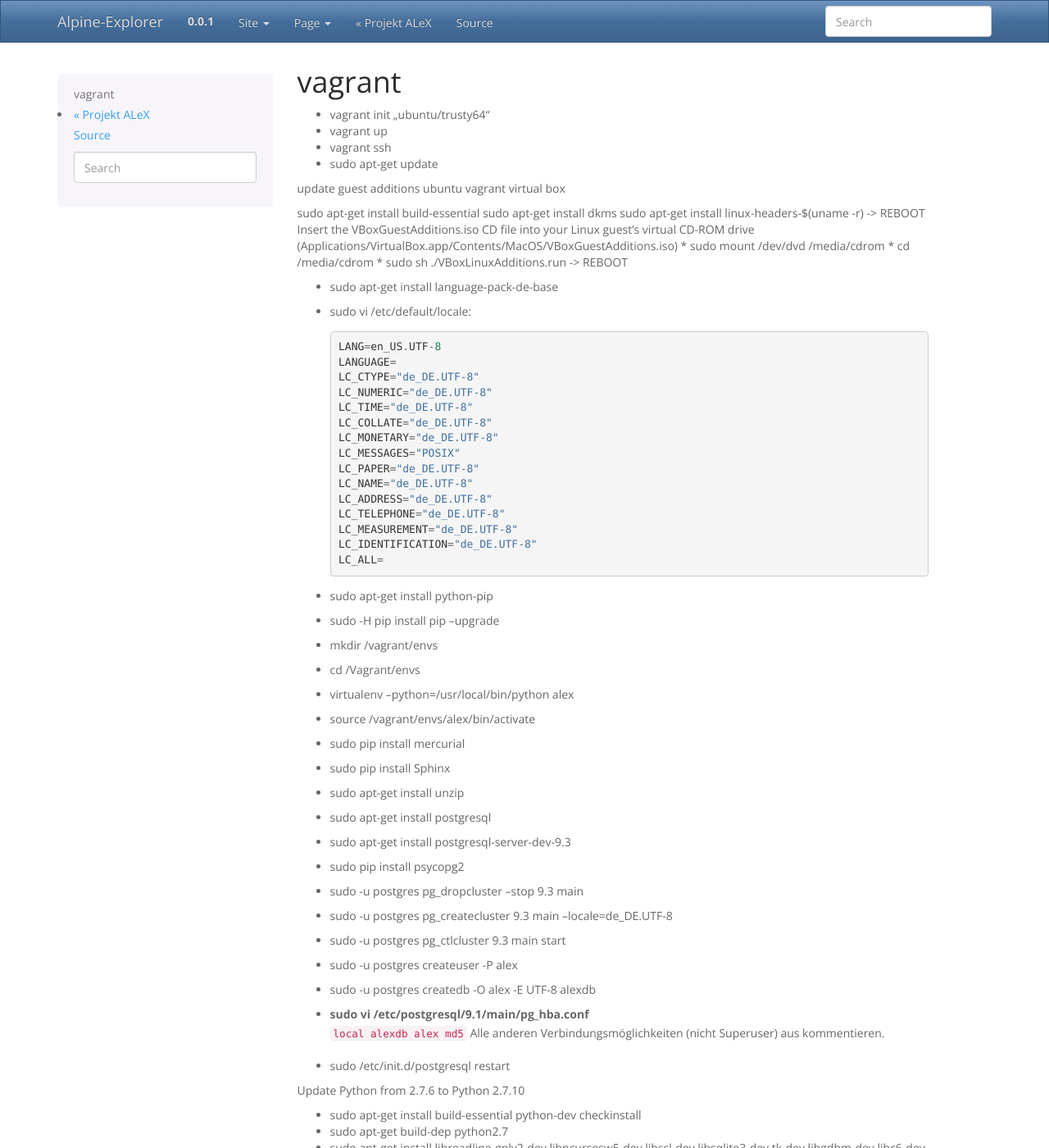
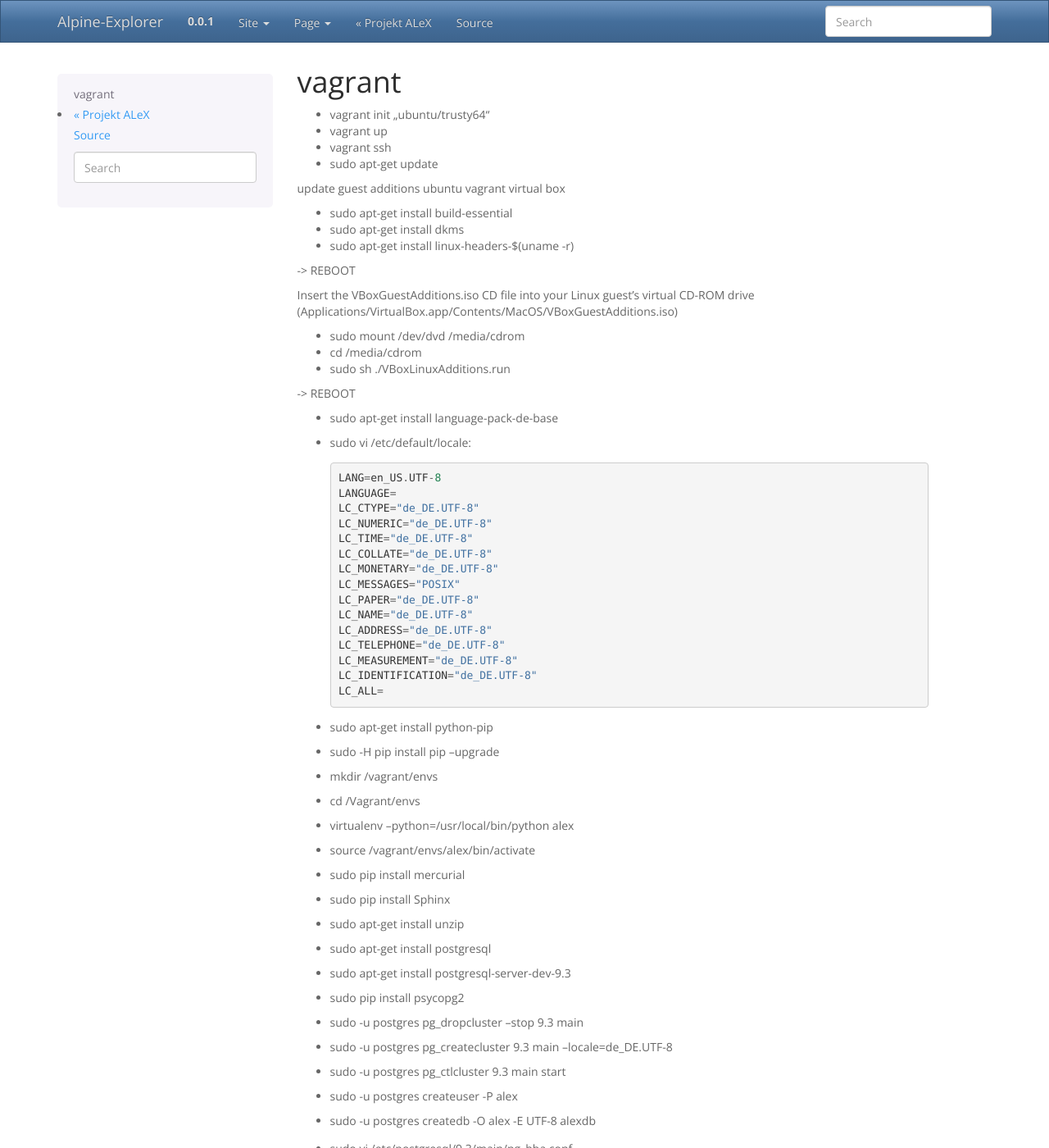
Before and after one commit to wodo/alpine-explorer, a Sphinx documentation site: the page built from docs/vagrant.rst, in a window 1280 px wide and 1400 px high. Shown: the whole window at 82% size. Built offline with Sphinx 7.4.7, drawn with Linux system fonts in a browser that asks for light colours; some of the changed text lies outside the part shown.

Commit message:
correct reStructuredText

```diff
--- a/docs/vagrant.rst
+++ b/docs/vagrant.rst
@@ -9,15 +9,19 @@ vagrant
 
 update guest additions ubuntu vagrant virtual box
 
-sudo apt-get install build-essential
-sudo apt-get install dkms
-sudo apt-get install linux-headers-$(uname -r)
+* sudo apt-get install build-essential
+* sudo apt-get install dkms
+* sudo apt-get install linux-headers-$(uname -r)
+
 -> REBOOT
+
 Insert the VBoxGuestAdditions.iso CD file into your Linux guest's virtual CD-ROM drive
 (Applications/VirtualBox.app/Contents/MacOS/VBoxGuestAdditions.iso)
+
 * sudo mount /dev/dvd /media/cdrom
 * cd /media/cdrom
 * sudo sh ./VBoxLinuxAdditions.run
+
 -> REBOOT
 
 * sudo apt-get install language-pack-de-base
@@ -63,9 +67,10 @@ Insert the VBoxGuestAdditions.iso CD file into your Linux guest's virtual CD-ROM
 * sudo -u postgres createuser -P alex
 * sudo -u postgres createdb -O alex -E UTF-8 alexdb
 
-* sudo vi /etc/postgresql/9.1/main/pg_hba.conf
-    ``local alexdb alex md5``
-    Alle anderen Verbindungsmöglichkeiten (nicht Superuser) aus kommentieren.
+* | sudo vi /etc/postgresql/9.3/main/pg_hba.conf
+  | ``local alexdb alex md5``
+  | Alle anderen Verbindungsmöglichkeiten (nicht Superuser) aus kommentieren.
+
 * sudo /etc/init.d/postgresql restart
 
 Update Python from 2.7.6 to Python 2.7.10
```
